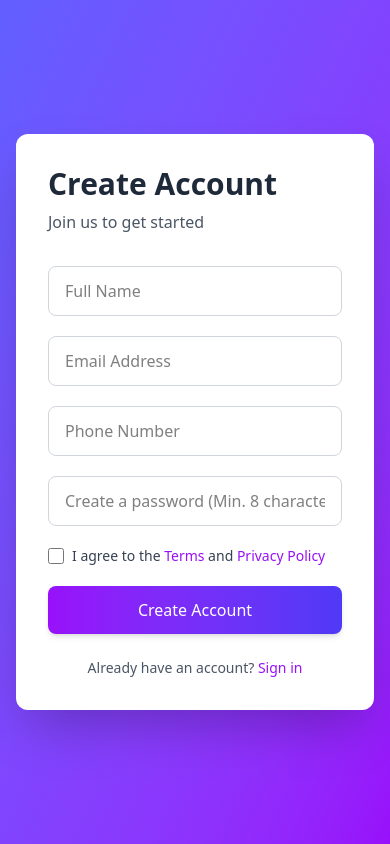
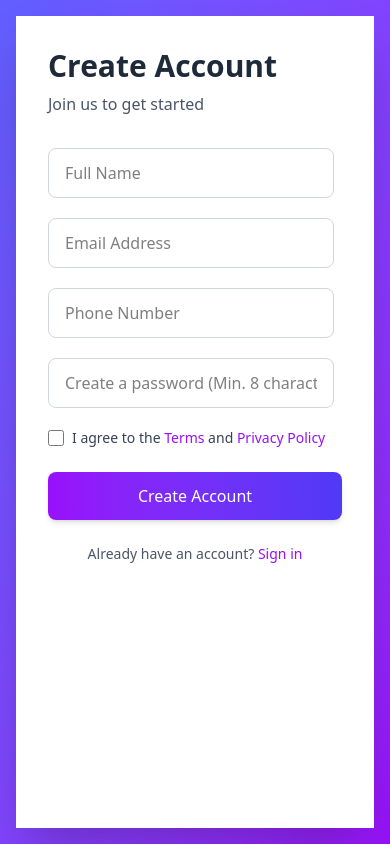
Before and after one commit to SameerMohanty7846/LoanManagementSystem, a React (Vite) app: page /signup in a window 390 px wide. Built offline with nearby package versions, Linux system fonts and the light colour scheme.

Commit message:
working with the login and signup component

```diff
--- a/src/App.jsx
+++ b/src/App.jsx
@@ -2,18 +2,30 @@ import React from 'react'
 import Login from './pages/Login'
 import { BrowserRouter, Route, Routes } from 'react-router-dom'
 import SignUp from './pages/SignUp'
-import Layout from './layout/Layout'
+import Layout from './layout/MainLayout'
+import MainLayout from './layout/MainLayout'
+import AuthLayout from './layout/AuthLayout'
 
 const App = () => {
   return (
     <BrowserRouter>
       <Routes>
-        {/* Public routes (without layout) */}
-        <Route path="/" element={<Login />} />
-        <Route path="/signup" element={<SignUp />} />
 
-        {/* Protected routes (with layout) */}
-        <Route path="/*" element={<Layout />} />
+        <Route element={<MainLayout />}>
+
+        </Route>
+
+        <Route element={<AuthLayout />}>
+
+          <Route path="/login" element={<Login />} />
+          <Route path="/signup" element={<SignUp />} />
+
+        </Route>
+
+
+
+
+
       </Routes>
     </BrowserRouter>
   )
--- a/src/layout/Layout.jsx
+++ b/src/layout/AuthLayout.jsx
@@ -1,20 +1,11 @@
-import React from 'react';
-import Header from './Header';
-import Footer from './Footer';
-import CommonSidebar from './CommonSidebar';
-import { Outlet } from 'react-router-dom';
-
-const Layout = () => {
+import React from 'react'
+import { Outlet } from 'react-router-dom'
+const AuthLayout = () => {
   return (
     <div className="flex flex-col min-h-screen">
-      {/* Fixed Header */}
-      <Header />
 
       {/* Main content area with sidebar and outlet */}
       <div className="flex flex-1 pt-16 pb-12"> {/* Add padding top for header and bottom for footer */}
-        {/* Fixed Sidebar */}
-        <CommonSidebar userType="admin" />
-
         {/* Main content area */}
         <main className="flex-1 overflow-auto p-4 md:p-6 lg:p-8 bg-gray-50">
           <div className="max-w-7xl mx-auto">
@@ -23,10 +14,9 @@ const Layout = () => {
         </main>
       </div>
 
-      {/* Fixed Footer */}
-      <Footer />
+
     </div>
-  );
-};
+  )
+}
 
-export default Layout;
+export default AuthLayout
--- /dev/null
+++ b/src/layout/MainLayout.jsx
@@ -0,0 +1,32 @@
+import React from 'react';
+import Header from './Header';
+import Footer from './Footer';
+import CommonSidebar from './CommonSidebar';
+import { Outlet } from 'react-router-dom';
+
+const MainLayout = () => {
+  return (
+    <div className="flex flex-col min-h-screen">
+      {/* Fixed Header */}
+      <Header />
+
+      {/* Main content area with sidebar and outlet */}
+      <div className="flex flex-1 pt-16 pb-12"> {/* Add padding top for header and bottom for footer */}
+        {/* Fixed Sidebar */}
+        <CommonSidebar userType="admin" />
+
+        {/* Main content area */}
+        <main className="flex-1 overflow-auto p-4 md:p-6 lg:p-8 bg-gray-50">
+          <div className="max-w-7xl mx-auto">
+            <Outlet />
+          </div>
+        </main>
+      </div>
+
+      {/* Fixed Footer */}
+      <Footer />
+    </div>
+  );
+};
+
+export default MainLayout;
--- a/src/pages/Login.jsx
+++ b/src/pages/Login.jsx
@@ -43,11 +43,11 @@ const Login = () => {
   };
 
   return (
-    <div className="min-h-screen flex items-center justify-center bg-gradient-to-br from-blue-500 to-purple-600 p-4">
-      {/* Login Card */}
-      <div className="flex flex-col md:flex-row w-full max-w-4xl bg-white rounded-xl shadow-2xl overflow-hidden">
+    <div className="fixed inset-0 bg-gradient-to-br from-blue-500 to-purple-600 p-4 flex items-center justify-center">
+      {/* Login Card - now using full height on mobile and constrained on larger screens */}
+      <div className="flex flex-col md:flex-row w-full h-full md:h-auto md:max-h-[90vh] md:max-w-4xl bg-white rounded-none md:rounded-xl shadow-2xl overflow-hidden">
         {/* Left Side - Form */}
-        <div className="w-full md:w-1/2 p-8 sm:p-12">
+        <div className="w-full md:w-1/2 p-8 sm:p-12 overflow-y-auto">
           <h1 className="text-3xl font-bold text-gray-800 mb-2">Welcome Back</h1>
           <p className="text-gray-600 mb-8">Sign in to access your account</p>
 
--- a/src/pages/SignUp.jsx
+++ b/src/pages/SignUp.jsx
@@ -22,38 +22,40 @@ const SignUp = () => {
   const handleSubmit = (e) => {
     e.preventDefault();
 
-    // Check email and set role
-    if (formData.email === 'admin@gmail.com') {
-      localStorage.setItem('role', 'admin');
-      localStorage.setItem('isAuthenticated', 'true');
-      localStorage.setItem('userName', formData.name); // Store user's name
-      navigate('/admin/dashboard');
-    } else if (formData.email === 'user@gmail.com') {
-      localStorage.setItem('role', 'user');
-      localStorage.setItem('isAuthenticated', 'true');
-      localStorage.setItem('userName', formData.name); // Store user's name
-      navigate('/user/dashboard');
-    } else {
-      // For other emails, default to user role
-      localStorage.setItem('role', 'user');
-      localStorage.setItem('isAuthenticated', 'true');
-      localStorage.setItem('userName', formData.name);
-      navigate('/user/dashboard');
-    }
+    // // Check email and set role
+    // if (formData.email === 'admin@gmail.com') {
+    //   localStorage.setItem('role', 'admin');
+    //   localStorage.setItem('isAuthenticated', 'true');
+    //   localStorage.setItem('userName', formData.name);
+    //   navigate('/admin/dashboard');
+    // } else if (formData.email === 'user@gmail.com') {
+    //   localStorage.setItem('role', 'user');
+    //   localStorage.setItem('isAuthenticated', 'true');
+    //   localStorage.setItem('userName', formData.name);
+    //   navigate('/user/dashboard');
+    // } else {
+    //   localStorage.setItem('role', 'user');
+    //   localStorage.setItem('isAuthenticated', 'true');
+    //   localStorage.setItem('userName', formData.name);
+    //   navigate('/user/dashboard');
+    // }
 
     console.log('SignUp form submitted:', formData);
   };
 
   return (
-    <div className="min-h-screen flex items-center justify-center bg-gradient-to-br from-indigo-500 to-purple-600 p-4">
+    <div className="fixed inset-0 bg-gradient-to-br from-indigo-500 to-purple-600 p-4 flex items-center justify-center overflow-hidden">
       {/* SignUp Card */}
-      <div className="flex flex-col md:flex-row w-full max-w-4xl bg-white rounded-xl shadow-2xl overflow-hidden">
+      <div className="flex flex-col md:flex-row w-full h-full md:h-[90vh] md:max-w-4xl bg-white rounded-none md:rounded-xl shadow-2xl overflow-hidden">
         {/* Left Side - Form */}
-        <div className="w-full md:w-1/2 p-8 sm:p-12">
+        <div className="w-full md:w-1/2 p-8 sm:p-12 flex flex-col">
+          <div className="mb-8">
             <h1 className="text-3xl font-bold text-gray-800 mb-2">Create Account</h1>
-          <p className="text-gray-600 mb-8">Join us to get started</p>
+            <p className="text-gray-600">Join us to get started</p>
+          </div>
 
-          <form className="space-y-5" onSubmit={handleSubmit}>
+          <form className="flex-1 flex flex-col" onSubmit={handleSubmit}>
+            <div className="space-y-5 flex-1 overflow-y-auto pr-2">
               {/* Name Field */}
               <div>
                 <input
@@ -121,19 +123,22 @@ const SignUp = () => {
                   I agree to the <a href="#" className="text-purple-600 hover:underline">Terms</a> and <a href="#" className="text-purple-600 hover:underline">Privacy Policy</a>
                 </label>
               </div>
+            </div>
 
+            <div className="mt-auto pt-6">
               <button
                 type="submit"
                 className="w-full bg-gradient-to-r from-purple-600 to-indigo-600 text-white py-3 px-4 rounded-lg shadow-md hover:shadow-lg transition-all"
               >
                 Create Account
               </button>
+            </div>
           </form>
 
           <div className="mt-6 text-center">
             <p className="text-sm text-gray-600">
               Already have an account?{' '}
-              <Link to={'/'} className="font-medium text-purple-600 hover:text-purple-500">
+              <Link to={'/login'} className="font-medium text-purple-600 hover:text-purple-500">
                 Sign in
               </Link>
             </p>
```
Lines whose indentation alone changed are shown as unchanged.
